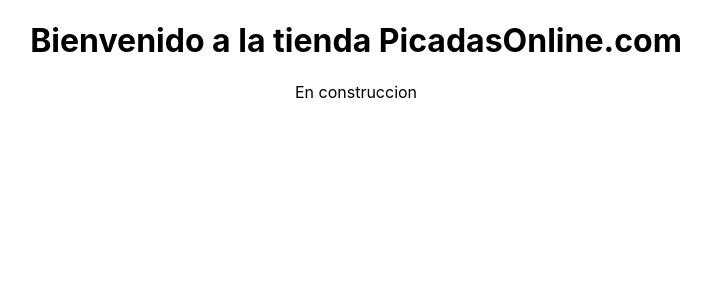
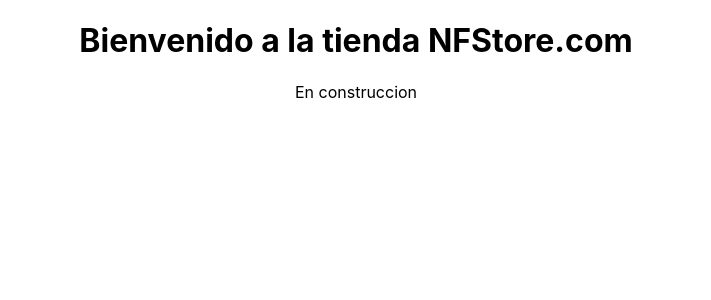
Before and after one commit to aleuribe/ReactJS, a React (Create React App) app: page / in a window 1280 px wide. Shown: the top 300 px of the page, without its empty margins (284-995 px from the left). Built offline with nearby package versions, Linux system fonts and the light colour scheme.

Commit message:
update NFT

```diff
--- a/src/App.js
+++ b/src/App.js
@@ -4,7 +4,7 @@
 function App() {
   return (
     <div className="App">
-    <h1>Bienvenido a la tienda PicadasOnline.com</h1>
+    <h1>Bienvenido a la tienda NFStore.com</h1>
     <p>En construccion</p>
     </div>
   );
```
